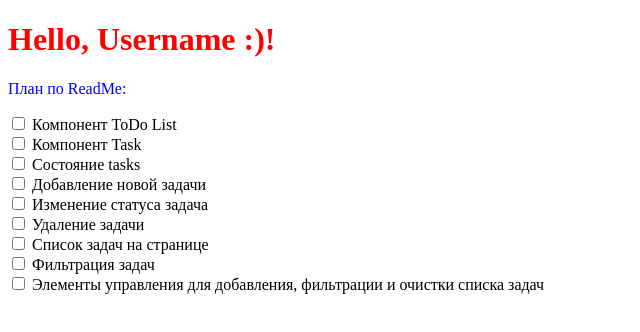
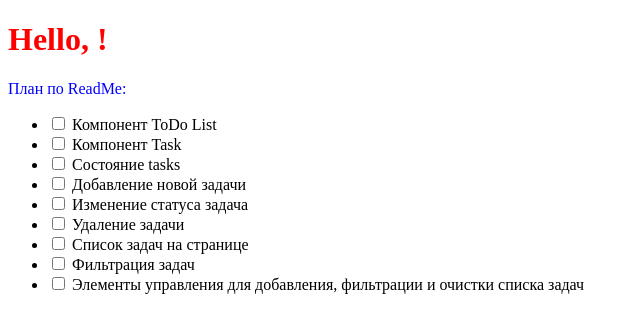
Before and after one commit to leha404/react-todo, a React (Create React App) app: page / in a window 1280 px wide. Shown: the top 332 px of the page, without its empty margins (0-640 px from the left). Built offline with nearby package versions, Linux system fonts and the light colour scheme.

Commit message:
first components

```diff
--- /dev/null
+++ b/src/App.jsx
@@ -0,0 +1,24 @@
+import Heading from './components/Heading';
+import List from './components/List';
+
+// Inline styling
+const customStyle = {
+  color: "red",
+};
+
+// Update Custom Style JSON
+customStyle.color = "blue";
+
+// App Component
+const App = () => {
+  return (
+    <div>
+      <Heading />
+
+      <p style={customStyle}>План по ReadMe:</p>
+      <List />
+    </div>
+  );
+};
+
+export default App;
--- /dev/null
+++ b/src/components/Heading.jsx
@@ -0,0 +1,5 @@
+function Heading() {
+  return <h1 className="heading">Hello, {name}!</h1>;
+}
+
+export default Heading
--- /dev/null
+++ b/src/components/List.jsx
@@ -0,0 +1,71 @@
+function List() {
+  return <ul>
+    <li>
+      <div>
+        <input type="checkbox"></input>
+        <label> Компонент ToDo List</label>
+      </div>
+    </li>
+
+    <li>
+      <div>
+        <input type="checkbox"></input>
+        <label> Компонент Task</label>
+      </div>
+    </li>
+
+    <li>
+      <div>
+        <input type="checkbox"></input>
+        <label> Состояние tasks</label>
+      </div>
+    </li>
+
+    <li>
+      <div>
+        <input type="checkbox"></input>
+        <label> Добавление новой задачи</label>
+      </div>
+    </li>
+
+    <li>
+      <div>
+        <input type="checkbox"></input>
+        <label> Изменение статуса задача</label>
+      </div>
+    </li>
+
+    <li>
+      <div>
+        <input type="checkbox"></input>
+        <label> Удаление задачи</label>
+      </div>
+    </li>
+
+    <li>
+      <div>
+        <input type="checkbox"></input>
+        <label> Список задач на странице</label>
+      </div>
+    </li>
+
+    <li>
+      <div>
+        <input type="checkbox"></input>
+        <label> Фильтрация задач</label>
+      </div>
+    </li>
+
+    <li>
+      <div>
+        <input type="checkbox"></input>
+        <label>
+          {" "}
+          Элементы управления для добавления, фильтрации и очистки списка задач
+        </label>
+      </div>
+    </li>
+  </ul>;
+}
+
+export default List
--- a/src/index.js
+++ b/src/index.js
@@ -1,72 +1,7 @@
 // React dependencies
 import React from 'react';
 import ReactDOM from 'react-dom';
-
-// Inline styling
-const customStyle = {
-  color: "red",
-}
-
-// Update Custom Style JSON
-customStyle.color = "blue"
-
-// App Component
-const App = () => {
-  // Injecting code into html (JSX) is like {var}
-  const name = 'Username :)'
-
-  return (
-    <div>
-      <h1 className='heading'>Hello, {name}!</h1>
-
-      <p style={customStyle}>План по ReadMe:</p>
-      <div>
-        <input type='checkbox'></input>
-        <label> Компонент ToDo List</label>
-      </div>
-
-      <div>
-        <input type='checkbox'></input>
-        <label> Компонент Task</label>
-      </div>
-
-      <div>
-        <input type='checkbox'></input>
-        <label> Состояние tasks</label>
-      </div>
-
-      <div>
-        <input type='checkbox'></input>
-        <label> Добавление новой задачи</label>
-      </div>
-
-      <div>
-        <input type='checkbox'></input>
-        <label> Изменение статуса задача</label>
-      </div>
-
-      <div>
-        <input type='checkbox'></input>
-        <label> Удаление задачи</label>
-      </div>
-
-      <div>
-        <input type='checkbox'></input>
-        <label> Список задач на странице</label>
-      </div>
-
-      <div>
-        <input type='checkbox'></input>
-        <label> Фильтрация задач</label>
-      </div>
-
-      <div>
-        <input type='checkbox'></input>
-        <label> Элементы управления для добавления, фильтрации и очистки списка задач</label>
-      </div>
-    </div>
-  );
-};
+import App from "./App"
 
 // What and Where to render
 ReactDOM.render(<App />, document.getElementById('root'));
```
Also changed, not shown: src/components/ListEl.jsx (added).
